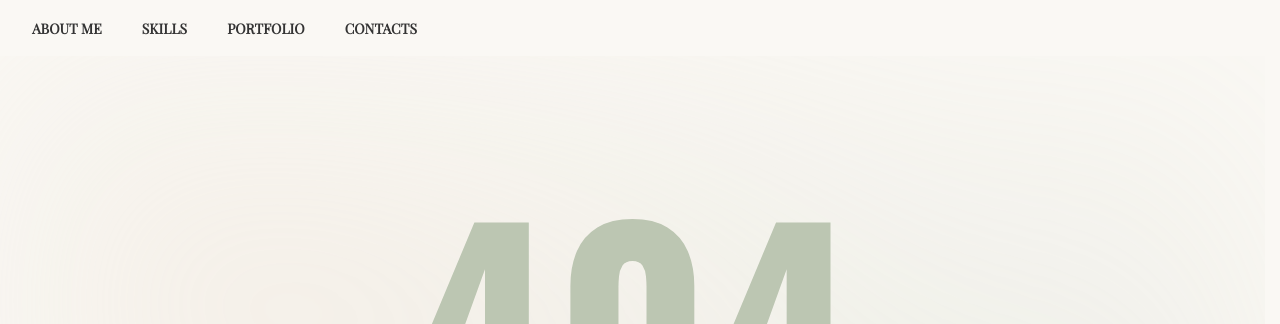
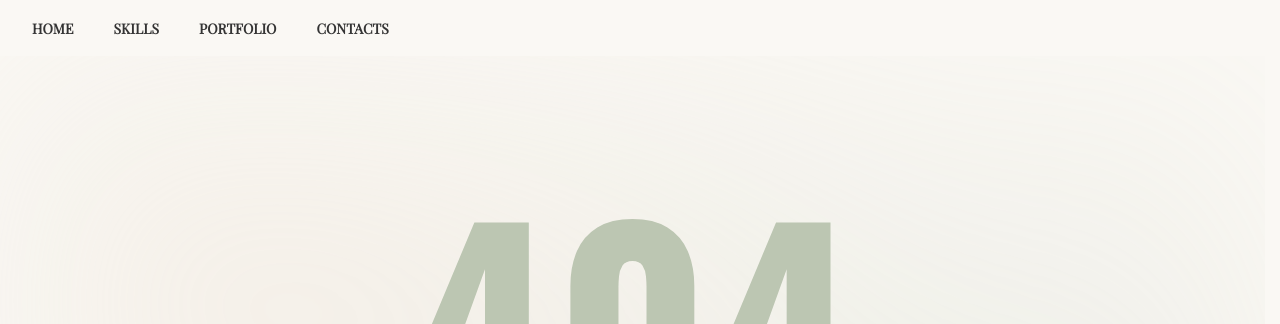
Before and after one commit to KatyMist/Portfolio, a website with bundled scripts: page 404.html in a window 1280 px wide. Shown: the top 324 px of the page. Built offline with nearby package versions, Linux system fonts and the light colour scheme.

Commit message:
Rename nav 'About me' to 'Home', fix anchors and 404 nav

```diff
--- a/404.html
+++ b/404.html
@@ -36,10 +36,10 @@
     <header class="header">
         <nav class="nav" id="nav">
             <ul class="nav__list">
-                <li><a href="index.html" class="nav__link" data-i18n="common.nav.about">ABOUT ME</a></li>
-                <li><a href="skills.html" class="nav__link" data-i18n="common.nav.skills">SKILLS</a></li>
-                <li><a href="projects.html" class="nav__link" data-i18n="common.nav.portfolio">PORTFOLIO</a></li>
-                <li><a href="contacts.html" class="nav__link" data-i18n="common.nav.contacts">CONTACTS</a></li>
+                <li><a href="index.html#hero" class="nav__link" data-i18n="common.nav.home">HOME</a></li>
+                <li><a href="index.html#skills" class="nav__link" data-i18n="common.nav.skills">SKILLS</a></li>
+                <li><a href="index.html#projects" class="nav__link" data-i18n="common.nav.portfolio">PORTFOLIO</a></li>
+                <li><a href="index.html#contacts" class="nav__link" data-i18n="common.nav.contacts">CONTACTS</a></li>
             </ul>
         </nav>
         <button class="burger" id="burger">
--- a/scripts/i18n.js
+++ b/scripts/i18n.js
@@ -11,6 +11,7 @@ export const translations = {
     'common.name': { en: 'Ekaterina Tumanova', ru: 'Екатерина Туманова' },
     'common.logo.alt': { en: 'Ekaterina Tumanova — Frontend Developer', ru: 'Екатерина Туманова — Frontend Developer' },
     'common.nav.about': { en: 'ABOUT ME', ru: 'ОБО МНЕ' },
+    'common.nav.home': { en: 'HOME', ru: 'ГЛАВНАЯ' },
     'common.nav.skills': { en: 'SKILLS', ru: 'НАВЫКИ' },
     'common.nav.portfolio': { en: 'PORTFOLIO', ru: 'ПОРТФОЛИО' },
     'common.nav.contacts': { en: 'CONTACTS', ru: 'КОНТАКТЫ' },
```
Also changed, not shown: index.html (+1 -1 lines), privacy.html (+1 -1 lines), process.html (+1 -1 lines).
